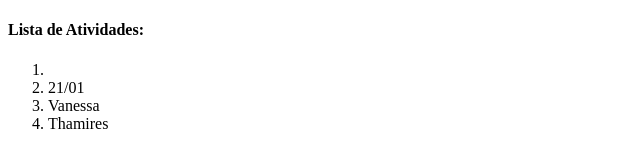
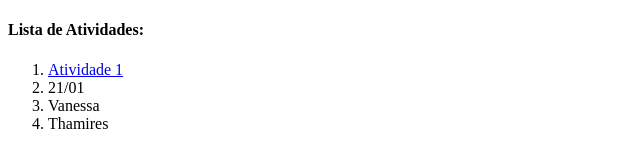
Before and after one commit to bezerradsb/SENAI-Front-End, a plain HTML site: page index.html in a window 1280 px wide. Shown: the whole page, without its empty margins (0-640 px from the left). Drawn offline with Linux system fonts and the light colour scheme.

Commit message:
Atividade 1

```diff
--- a/index.html
+++ b/index.html
@@ -9,7 +9,7 @@
 <body>
     <h4>Lista de Atividades:</h4>
         <ol> <!-- O=Ordenado L=List -->
-            <li><a href="\Atividade 01 - 14-01\index.html"></a></li> <!-- Item da Lista -->
+            <li><a href="\Atividade 01 - 14-01\index.html">Atividade 1</a></li> <!-- Item da Lista -->
             <li>21/01</li> <!-- Item da Lista -->
             <li>Vanessa</li> <!-- Item da Lista -->
             <li>Thamires</li> <!-- Item da Lista -->
```
